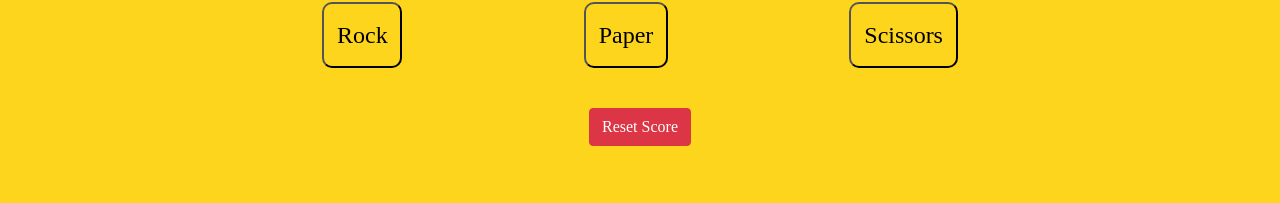
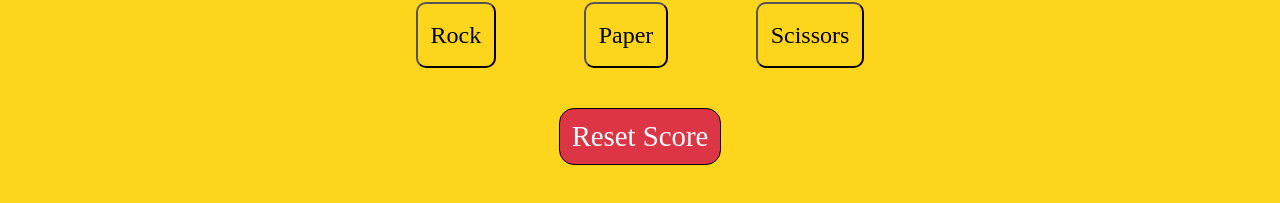
Before and after one commit to jipark92/react-rock-paper-scissors, a React (Create React App) app: page /game in a window 1280 px wide. Shown: the part 557-760 px from the top of the page. Built offline with nearby package versions, Linux system fonts and the light colour scheme; a web font is replaced by a local one.

Commit message:
fix reset button bug crashing app on netlify host

```diff
--- a/src/components/game.js
+++ b/src/components/game.js
@@ -89,6 +89,13 @@ export default function Game() {
         }
     }
 
+    const resetScore = () => {
+        setShowImg(false)
+        setComputerScore(0)
+        setPlayerScore(0)
+        handleClose()
+    }
+
     return (
         <div className="game-container">
             <div className='score-container'>
@@ -121,7 +128,7 @@ export default function Game() {
 
             <div className='reset-container'>
                 {/* <button className='reset-btn'>RESET SCORE</button> */}
-                <Button variant="danger" onClick={handleShow}>Reset Score</Button>
+                <Button className="reset-btn" variant="danger" onClick={handleShow}>Reset Score</Button>
 
                 <Modal
                     show={show}
@@ -140,7 +147,7 @@ export default function Game() {
                     <Button variant="danger" onClick={handleClose}>
                         Close
                     </Button>
-                    <Button variant="warning" onClick={()=>{window.location.reload()}}>Understood</Button>
+                    <Button variant="warning" onClick={resetScore}>Understood</Button>
                 </Modal.Footer>
                 </Modal>
             </div>
--- a/src/index.css
+++ b/src/index.css
@@ -120,10 +120,12 @@
 
 /* buttons section */
 .btns-container {
-  width: 80%;
+  width: 50%;
   display: flex;
   justify-content: space-evenly;
   flex-wrap: wrap;
+  /* border: 1px solid black; */
+
 }
 
 .btns-container button {
@@ -138,16 +140,16 @@
   cursor: pointer;
 }
 
-.rules-container {
+.reset-container{
+  /* border: 1px solid black; */
+  width: 100%;
   display: flex;
+  justify-content: center;
   align-items: center;
-  justify-content: center;
-  flex-direction: column;
 }
 
 .reset-btn {
-  padding:0.5rem;
-  font-size: 1.5rem;
+  font-size: 1.8rem;
   border: 1px solid black;
   border-radius: 15px;
 }
```
